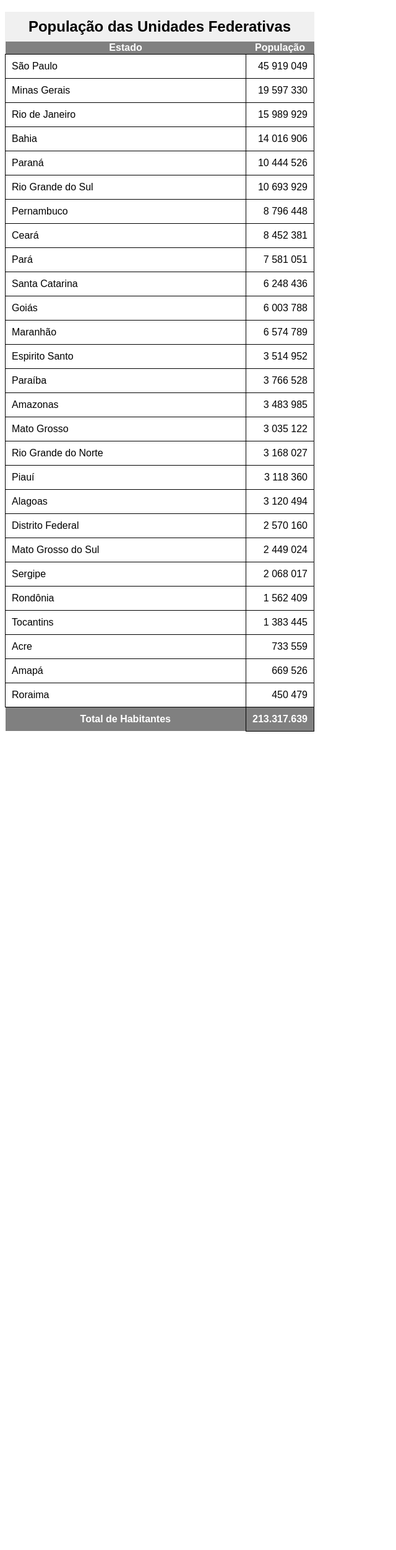
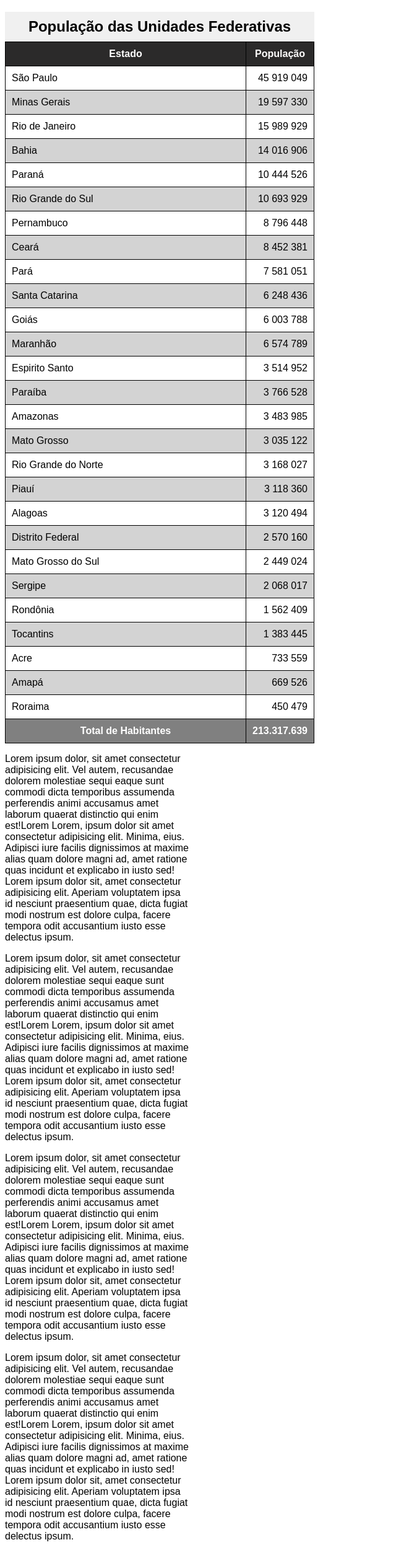
Before and after one commit to Evertonchini/html-css, a plain HTML site: page Exercicios/ex023/tabela002.html in a window 1280 px wide. Shown: the part 98-2598 px from the top of the page at 62% size, without its empty margins (0-640 px from the left). Before the commit the page ends 1286 px from the top, so only its background shows below. Drawn offline with Linux system fonts and the light colour scheme.

Commit message:
modificação da tabela 002 e criação da tabela003

```diff
--- a/Exercicios/ex023/tabela002.html
+++ b/Exercicios/ex023/tabela002.html
@@ -23,11 +23,30 @@
         table {
             width: 500px;
             border-collapse: collapse;
+            position: relative; /* Configuração comportamental sem modificação*/
         }
-        td {
+
+        td, th {
 
             border: 1px solid black;
             padding: 10px;
+        }
+
+        /*
+        tbody > tr:nth-child(odd) {
+            background-color: aquamarine;
+        }
+        */
+
+        thead > tr > th {
+            position: sticky; /*Configuração que cola no cabeçalho na tabela*/
+            top: -1px; /*Configuração que deixa o cabeçalho sem espaço no topo*/
+            background-color: rgba(39, 38, 38, 0.945);
+        }
+
+        tbody > tr:nth-child(even) {
+            background-color: lightgray;
+
         }
 
         td.num {
@@ -233,5 +252,34 @@
                 </tr>
         </tfoot>
     </table>
+
+    <p>
+        Lorem ipsum dolor, sit amet consectetur adipisicing elit. Vel autem, recusandae dolorem molestiae sequi eaque sunt commodi dicta temporibus assumenda perferendis animi accusamus amet laborum quaerat distinctio qui enim est!Lorem Lorem, ipsum dolor sit amet consectetur adipisicing elit. Minima, eius. Adipisci iure facilis dignissimos at maxime alias quam dolore magni ad, amet ratione quas incidunt et explicabo in iusto sed! Lorem ipsum dolor sit, amet consectetur adipisicing elit. Aperiam voluptatem ipsa id nesciunt praesentium quae, dicta fugiat modi nostrum est dolore culpa, facere tempora odit accusantium iusto esse delectus ipsum.
+    </p>
+
+
+    <p>
+        Lorem ipsum dolor, sit amet consectetur adipisicing elit. Vel autem, recusandae dolorem molestiae sequi eaque sunt commodi dicta temporibus assumenda perferendis animi accusamus amet laborum quaerat distinctio qui enim est!Lorem Lorem, ipsum dolor sit amet consectetur adipisicing elit. Minima, eius. Adipisci iure facilis dignissimos at maxime alias quam dolore magni ad, amet ratione quas incidunt et explicabo in iusto sed! Lorem ipsum dolor sit, amet consectetur adipisicing elit. Aperiam voluptatem ipsa id nesciunt praesentium quae, dicta fugiat modi nostrum est dolore culpa, facere tempora odit accusantium iusto esse delectus ipsum.
+    </p>
+
+
+    <p>
+        Lorem ipsum dolor, sit amet consectetur adipisicing elit. Vel autem, recusandae dolorem molestiae sequi eaque sunt commodi dicta temporibus assumenda perferendis animi accusamus amet laborum quaerat distinctio qui enim est!Lorem Lorem, ipsum dolor sit amet consectetur adipisicing elit. Minima, eius. Adipisci iure facilis dignissimos at maxime alias quam dolore magni ad, amet ratione quas incidunt et explicabo in iusto sed! Lorem ipsum dolor sit, amet consectetur adipisicing elit. Aperiam voluptatem ipsa id nesciunt praesentium quae, dicta fugiat modi nostrum est dolore culpa, facere tempora odit accusantium iusto esse delectus ipsum.
+    </p>
+
+
+    <p>
+        Lorem ipsum dolor, sit amet consectetur adipisicing elit. Vel autem, recusandae dolorem molestiae sequi eaque sunt commodi dicta temporibus assumenda perferendis animi accusamus amet laborum quaerat distinctio qui enim est!Lorem Lorem, ipsum dolor sit amet consectetur adipisicing elit. Minima, eius. Adipisci iure facilis dignissimos at maxime alias quam dolore magni ad, amet ratione quas incidunt et explicabo in iusto sed! Lorem ipsum dolor sit, amet consectetur adipisicing elit. Aperiam voluptatem ipsa id nesciunt praesentium quae, dicta fugiat modi nostrum est dolore culpa, facere tempora odit accusantium iusto esse delectus ipsum.
+    </p>
+
+
+    <p>
+        Lorem ipsum dolor, sit amet consectetur adipisicing elit. Vel autem, recusandae dolorem molestiae sequi eaque sunt commodi dicta temporibus assumenda perferendis animi accusamus amet laborum quaerat distinctio qui enim est!Lorem Lorem, ipsum dolor sit amet consectetur adipisicing elit. Minima, eius. Adipisci iure facilis dignissimos at maxime alias quam dolore magni ad, amet ratione quas incidunt et explicabo in iusto sed! Lorem ipsum dolor sit, amet consectetur adipisicing elit. Aperiam voluptatem ipsa id nesciunt praesentium quae, dicta fugiat modi nostrum est dolore culpa, facere tempora odit accusantium iusto esse delectus ipsum.
+    </p>
+
+
+    <p>
+        Lorem ipsum dolor, sit amet consectetur adipisicing elit. Vel autem, recusandae dolorem molestiae sequi eaque sunt commodi dicta temporibus assumenda perferendis animi accusamus amet laborum quaerat distinctio qui enim est!Lorem Lorem, ipsum dolor sit amet consectetur adipisicing elit. Minima, eius. Adipisci iure facilis dignissimos at maxime alias quam dolore magni ad, amet ratione quas incidunt et explicabo in iusto sed! Lorem ipsum dolor sit, amet consectetur adipisicing elit. Aperiam voluptatem ipsa id nesciunt praesentium quae, dicta fugiat modi nostrum est dolore culpa, facere tempora odit accusantium iusto esse delectus ipsum.
+    </p>
 </body>
 </html>
```
Also changed, not shown: Exercicios/ex023/tabela003.html (added, +12 -0 lines).
